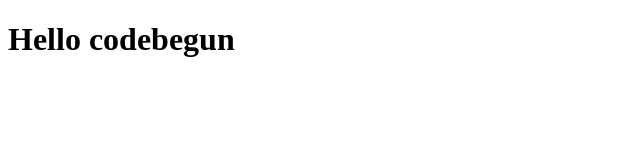
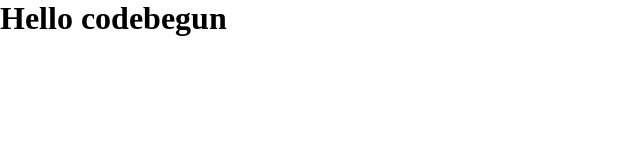
Before and after one commit to siva563/cbtest1, a plain HTML site: page index.html in a window 1280 px wide. Shown: the whole page, without its empty margins (0-640 px from the left). Drawn offline with Linux system fonts and the light colour scheme.

Commit message:
added css file name is style.css

```diff
--- a/index.html
+++ b/index.html
@@ -5,6 +5,7 @@
     <meta charset="UTF-8">
     <meta name="viewport" content="width=<h1>>, initial-scale=1.0">
     <title>Document</title>
+    <link href="style.css" rel="stylesheet">
 </head>
 
 <body>
--- /dev/null
+++ b/style.css
@@ -0,0 +1,4 @@
+*{
+    margin: 0;
+    padding: 0;
+}
```
